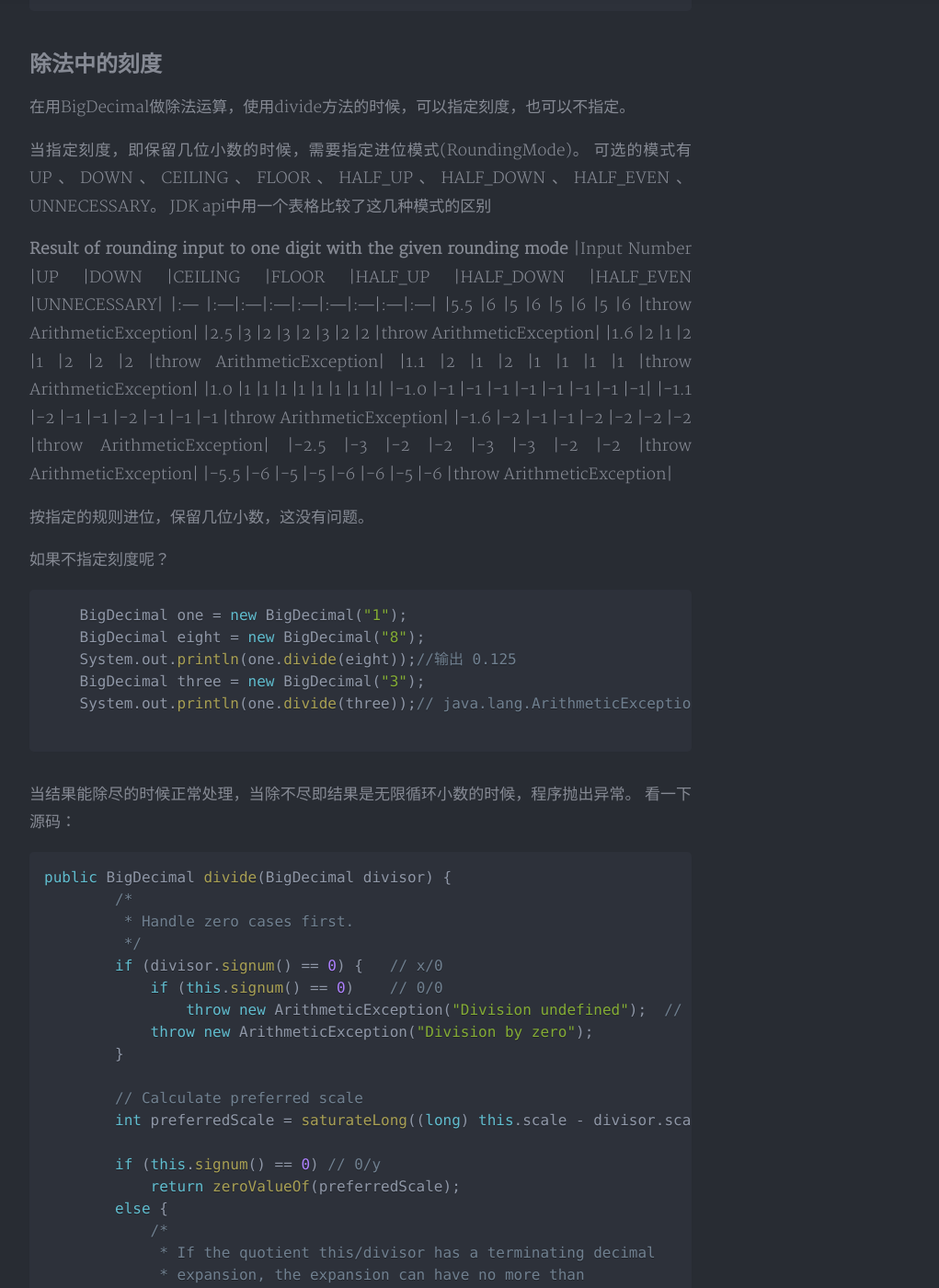
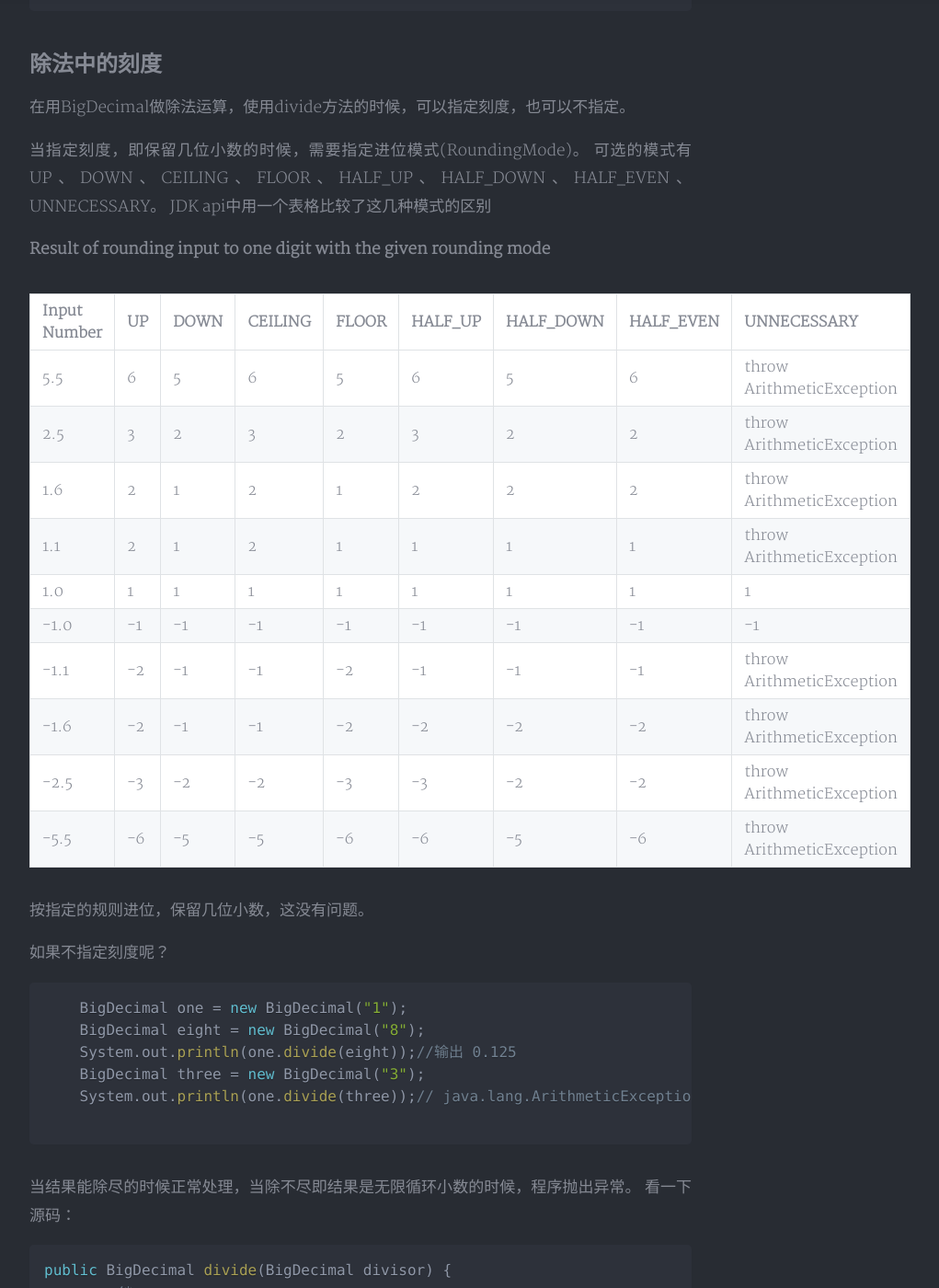
Before and after one commit to stardust1900/stardust1900.github.io, a Jekyll site: the page built from _posts/2024-07-16-the-precision-and-scale-of-BigDecimal.md, in a window 1280 px wide and 1400 px high, scrolled down 1215 px. Shown: the whole window at 92% size, without its empty margins (248-1269 px from the left). Built offline with Jekyll 4.4.1, drawn with Linux system fonts in a browser that asks for light colours; nearby versions of some CDN libraries; formulas are drawn with MathJax 3; comment, search, counter and statistics services are not loaded; a style sheet for code colours, icons or effects is not loaded; part of the change alters nothing that is shown.

```diff
--- a/_posts/2024-07-16-the-precision-and-scale-of-BigDecimal.md
+++ b/_posts/2024-07-16-the-precision-and-scale-of-BigDecimal.md
@@ -2,7 +2,7 @@
 layout: post
 title: BigDecimal的精度与刻度
 subtitle: '为什么你应该用字符串构造BigDecimal对象'
-cover: ""
+cover: "/assets/images/20240716/cover.jpeg"
 date: 2024-07-16
 category: Tech
 tags: [java]
@@ -38,6 +38,7 @@ BigDecimal类中也有获取精度和刻度的方法
 JDK api中用一个表格比较了这几种模式的区别
 
 **Result of rounding input to one digit with the given rounding mode**
+
 |Input Number	|UP	|DOWN	|CEILING	|FLOOR	|HALF_UP	|HALF_DOWN	|HALF_EVEN	|UNNECESSARY|
 |:---           |:---|:---|:---|:---|:---|:---|:---|:---|
 |5.5	        |6	 |5   |6   |5	|6	 |5	  |6   |throw ArithmeticException|
```
Also changed, not shown: assets/images/20240716/cover.jpeg (added).
